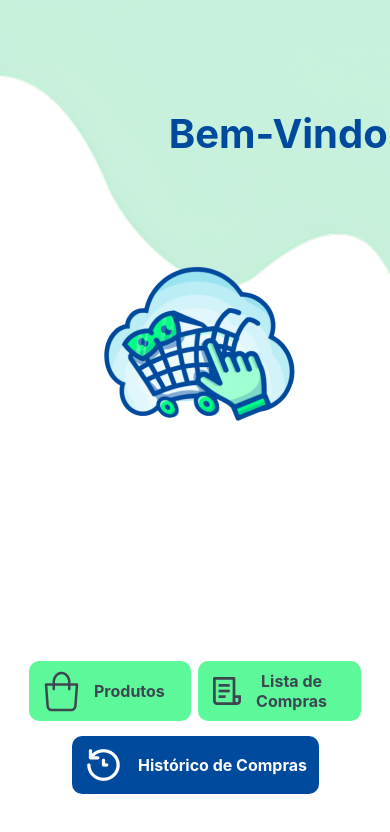
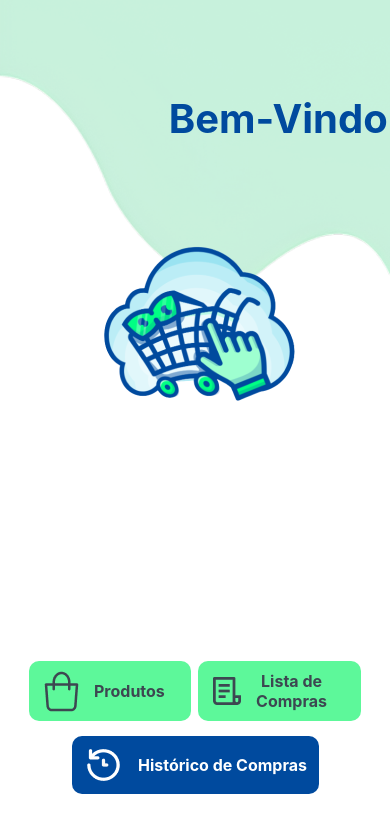
Before and after one commit to BrendonAvelino/MercadoFacil, a React Native app: screen /bemVindo in a window 390 px wide. Shown: the top 832 px of the page. Built offline with nearby package versions, Linux system fonts and the light colour scheme.

Commit message:
finalCommit

```diff
--- a/pages/bemVindo.js
+++ b/pages/bemVindo.js
@@ -19,14 +19,14 @@ export default function Acesso() {
         </View>
         <Animatable.Text
           style={styles.titulo}
-          delay={400}
+          delay={100}
           animation="flipInY"
         >
           Bem-Vindo!
         </Animatable.Text>
         <View style={styles.containerLogo}>
           <Animatable.Image
-            delay={300}
+            delay={100}
             animation="flipInY"
             source={require("../assets/logo_mercado_semtexto.png")}
             style={styles.logo}
@@ -37,7 +37,7 @@ export default function Acesso() {
 
         <View style={styles.buttonsDeBaixo}>
           <Animatable.View style={styles.buttonContainer}
-            delay={300}
+            delay={100}
             animation="flipInY">
 
 
@@ -75,7 +75,7 @@ export default function Acesso() {
 
 
           <Animatable.View
-            delay={300}
+            delay={100}
             animation="flipInY">
             <TouchableOpacity
 
@@ -184,12 +184,12 @@ const styles = StyleSheet.create({
     zIndex: 2,
     width: '100%',
     paddingTop: 180,
-    top: -155,
+    top: -175,
     left: 0,
   },
   titulo: {
     position: 'relative',
-    top: -185, // Movendo para cima
+    top: -200, // Movendo para cima
     left: 90,
     zIndex: 2,
     display: 'flex',
```
